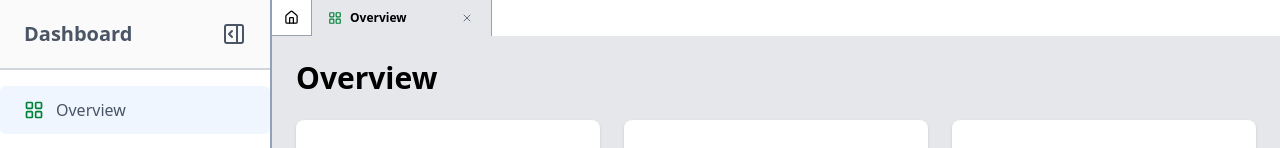
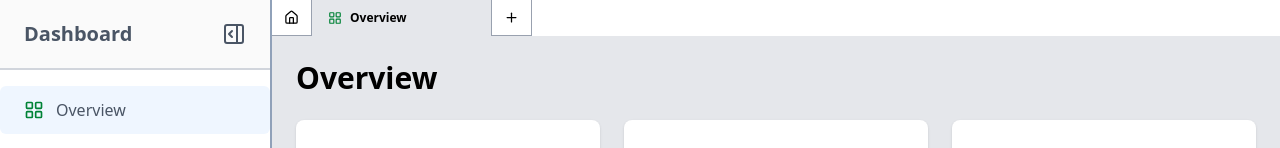
Before and after one commit to jobairalsarkar1/breadcrumb-vs-tab-vite, a React (Vite) app: page / in a window 1280 px wide. Shown: the top 148 px of the page. Built offline with nearby package versions, Linux system fonts and the light colour scheme.

Commit message:
Chrome like plus tab on topbar

```diff
--- a/src/components/Layout.tsx
+++ b/src/components/Layout.tsx
@@ -8,6 +8,7 @@ import {
   ShoppingBag,
   FileText,
   MessageSquare,
+  Plus,
 } from "lucide-react";
 
 interface LayoutProps {
@@ -15,13 +16,16 @@ interface LayoutProps {
 }
 
 interface Tab {
+  id: string;
   name: string;
   path: string;
   icon?: React.ReactNode;
+  isEmpty?: boolean;
+  createdAt: number;
 }
 
 // Define all menu items with icons for tabs
-const menuItems: Tab[] = [
+const menuItems: Omit<Tab, "id" | "createdAt">[] = [
   {
     name: "Overview",
     path: "/",
@@ -57,17 +61,33 @@ const menuItems: Tab[] = [
 const STORAGE_KEY = "breadcrumb-tabs";
 
 interface SavedTab {
+  id?: string; // Make id optional for backward compatibility
   name: string;
   path: string;
+  isEmpty?: boolean;
+  createdAt?: number;
+}
+
+// Helper to generate ID for old tabs without ID
+function generateIdForOldTab(tab: SavedTab): string {
+  if (tab.id) return tab.id;
+
+  if (tab.path === "/") return "home";
+  if (tab.path.startsWith("/empty-")) {
+    return `empty-${Date.now()}-${Math.random().toString(36).substr(2, 9)}`;
+  }
+  return `page-${tab.path.replace(/\//g, "-")}`;
 }
 
 function getInitialTabs(): Tab[] {
   if (typeof window === "undefined") {
     return [
       {
+        id: "home",
         name: "Overview",
         path: "/",
         icon: <LayoutGrid size={14} className="text-green-700" />,
+        createdAt: Date.now(),
       },
     ];
   }
@@ -76,17 +96,33 @@ function getInitialTabs(): Tab[] {
     const saved = localStorage.getItem(STORAGE_KEY);
     if (saved) {
       const parsed: SavedTab[] = JSON.parse(saved);
-      // Restore tabs with their icons
       if (Array.isArray(parsed) && parsed.length > 0) {
         const restoredTabs = parsed.map((tab: SavedTab) => {
-          // Find the matching menu item to get the icon
+          const id = generateIdForOldTab(tab);
+          const createdAt = tab.createdAt || Date.now();
+
+          if (tab.isEmpty || tab.path.startsWith("/empty-")) {
+            return {
+              id,
+              name: tab.name,
+              path: tab.path,
+              icon: <Plus size={14} className="text-gray-500" />,
+              isEmpty: true,
+              createdAt,
+            };
+          }
+
           const menuItem = menuItems.find((m) => m.path === tab.path);
           return {
-            ...tab,
+            id,
+            name: tab.name,
+            path: tab.path,
             icon: menuItem?.icon || undefined,
+            createdAt,
           };
         });
-        return restoredTabs;
+        // Sort by creation time
+        return restoredTabs.sort((a, b) => a.createdAt - b.createdAt);
       }
     }
   } catch (error) {
@@ -95,11 +131,25 @@ function getInitialTabs(): Tab[] {
 
   return [
     {
+      id: "home",
       name: "Overview",
       path: "/",
       icon: <LayoutGrid size={14} className="text-green-700" />,
+      createdAt: Date.now(),
     },
   ];
+}
+
+function generateTabId(path: string): string {
+  if (path === "/") return "home";
+  if (path.startsWith("/empty-")) {
+    return `empty-${Date.now()}-${Math.random().toString(36).substr(2, 9)}`;
+  }
+  return `page-${path.replace(/\//g, "-")}`;
+}
+
+function generateEmptyTabPath(): string {
+  return `/empty-${Date.now()}-${Math.random().toString(36).substr(2, 9)}`;
 }
 
 export default function Layout({ children }: LayoutProps) {
@@ -112,26 +162,49 @@ export default function Layout({ children }: LayoutProps) {
     if (isInitialized) return;
 
     const initializeTabs = () => {
-      const currentTab = menuItems.find((m) => m.path === location);
-      const initialTabs = getInitialTabs();
-
-      if (!currentTab) {
+      // If it's an empty tab, just mark as initialized
+      if (location.startsWith("/empty-")) {
         setIsInitialized(true);
         return;
       }
 
-      // Check if current tab already exists in initial tabs
-      const tabExists = initialTabs.some((tab) => tab.path === location);
+      const currentMenuItem = menuItems.find((m) => m.path === location);
+      const initialTabs = getInitialTabs();
 
-      if (!tabExists && currentTab.path !== "/") {
-        // Add the current tab to initial tabs
-        const newTabs = [...initialTabs, currentTab];
-        const uniqueTabs = Array.from(
-          new Map(newTabs.map((tab) => [tab.path, tab])).values()
-        );
-        setTabs(uniqueTabs);
-      } else {
-        setTabs(initialTabs);
+      if (!currentMenuItem) {
+        setIsInitialized(true);
+        return;
+      }
+
+      const tabId = generateTabId(location);
+      // Check if tab exists by path (for backward compatibility)
+      const tabExists = initialTabs.some(
+        (tab) => tab.id === tabId || tab.path === location
+      );
+
+      if (!tabExists && currentMenuItem.path !== "/") {
+        const newTab: Tab = {
+          id: tabId,
+          name: currentMenuItem.name,
+          path: currentMenuItem.path,
+          icon: currentMenuItem.icon,
+          createdAt: Date.now(),
+        };
+
+        setTabs((prev) => [...prev, newTab]);
+      } else if (!tabExists && location === "/") {
+        // Ensure home tab exists
+        const homeTabExists = initialTabs.some((tab) => tab.path === "/");
+        if (!homeTabExists) {
+          const homeTab: Tab = {
+            id: "home",
+            name: "Overview",
+            path: "/",
+            icon: <LayoutGrid size={14} className="text-green-700" />,
+            createdAt: Date.now(),
+          };
+          setTabs((prev) => [...prev, homeTab]);
+        }
       }
 
       setIsInitialized(true);
@@ -144,68 +217,88 @@ export default function Layout({ children }: LayoutProps) {
   useEffect(() => {
     if (!isInitialized) return;
     try {
-      // Save only essential data (not React elements)
-      const tabsToSave: SavedTab[] = tabs.map(({ name, path }) => ({
-        name,
-        path,
-      }));
+      const tabsToSave: SavedTab[] = tabs.map(
+        ({ id, name, path, isEmpty, createdAt }) => ({
+          id,
+          name,
+          path,
+          isEmpty,
+          createdAt,
+        })
+      );
       localStorage.setItem(STORAGE_KEY, JSON.stringify(tabsToSave));
     } catch (error) {
       console.error("Failed to save tabs to localStorage:", error);
     }
   }, [tabs, isInitialized]);
 
-  // Handle adding tabs when location changes (after initialization)
-  useEffect(() => {
-    if (!isInitialized) return;
+  const handleNewTab = useCallback(() => {
+    const emptyTabPath = generateEmptyTabPath();
+    const emptyTabId = generateTabId(emptyTabPath);
 
-    const handleLocationChange = () => {
-      const currentTab = menuItems.find((m) => m.path === location);
-      if (!currentTab) return;
-
-      // Check if current tab already exists
-      const tabExists = tabs.some((tab) => tab.path === location);
-
-      if (!tabExists && currentTab.path !== "/") {
-        setTabs((prev) => {
-          const newTabs = [...prev, currentTab];
-          // Remove duplicates
-          const uniqueTabs = Array.from(
-            new Map(newTabs.map((tab) => [tab.path, tab])).values()
-          );
-          return uniqueTabs;
-        });
-      }
+    const emptyTab: Tab = {
+      id: emptyTabId,
+      name: "New Tab",
+      path: emptyTabPath,
+      icon: <Plus size={14} className="text-gray-500" />,
+      isEmpty: true,
+      createdAt: Date.now(),
     };
 
-    requestAnimationFrame(handleLocationChange);
-  }, [location, isInitialized, tabs]);
+    setTabs((prev) => [...prev, emptyTab]);
+    setLocation(emptyTabPath);
+  }, [setLocation]);
 
   const handleTabOpen = useCallback(
     (path: string) => {
-      const tab = menuItems.find((m) => m.path === path);
-      if (!tab) return;
+      const menuItem = menuItems.find((m) => m.path === path);
+      if (!menuItem) return;
 
-      setTabs((prev) => {
-        // Check if tab already exists
-        const tabExists = prev.some((t) => t.path === path);
-        if (tabExists) {
-          // If it exists, just navigate to it
-          setLocation(path);
-          return prev;
-        }
+      const tabId = generateTabId(path);
 
-        // Add new tab and remove duplicates
-        const newTabs = [...prev, tab];
-        const uniqueTabs = Array.from(
-          new Map(newTabs.map((t) => [t.path, t])).values()
-        );
-        return uniqueTabs;
-      });
+      // Check if tab already exists (by path for backward compatibility)
+      const existingTab = tabs.find((t) => t.id === tabId || t.path === path);
 
+      if (existingTab) {
+        // Switch to existing tab
+        setLocation(existingTab.path);
+        return;
+      }
+
+      // Check if we have an active empty tab that should be replaced
+      const activeTab = tabs.find((t) => t.path === location);
+      const isActiveEmpty = activeTab?.isEmpty;
+
+      if (isActiveEmpty) {
+        // Replace the empty tab with the clicked page
+        setTabs((prev) => {
+          const newTab: Tab = {
+            id: tabId,
+            name: menuItem.name,
+            path: menuItem.path,
+            icon: menuItem.icon,
+            createdAt: Date.now(),
+          };
+
+          return prev.map((t) => (t.id === activeTab.id ? newTab : t));
+        });
+        setLocation(path);
+        return;
+      }
+
+      // Create new tab
+      const newTab: Tab = {
+        id: tabId,
+        name: menuItem.name,
+        path: menuItem.path,
+        icon: menuItem.icon,
+        createdAt: Date.now(),
+      };
+
+      setTabs((prev) => [...prev, newTab]);
       setLocation(path);
     },
-    [setLocation]
+    [setLocation, tabs, location]
   );
 
   const handleTabClick = useCallback(
@@ -217,35 +310,35 @@ export default function Layout({ children }: LayoutProps) {
 
   const handleTabClose = useCallback(
     (path: string) => {
-      // Find the current index of the tab to close
-      const currentIndex = tabs.findIndex((t) => t.path === path);
-      if (currentIndex === -1) return;
+      // Find the tab(s) to close (by path for backward compatibility)
+      const tabsToClose = tabs.filter((t) => t.path === path);
+      if (tabsToClose.length === 0) return;
 
-      // Determine which tab to navigate to after closing
-      let targetTab: Tab | null = null;
-
-      if (tabs.length > 1) {
-        // Try to navigate to the tab to the left (like Chrome)
-        if (currentIndex > 0) {
-          targetTab = tabs[currentIndex - 1];
-        }
-        // If it's the first tab, navigate to the next tab
-        else if (currentIndex === 0 && tabs.length > 1) {
-          targetTab = tabs[1];
-        }
+      // Don't allow closing the home tab if it's the only non-empty tab
+      const nonEmptyTabs = tabs.filter(
+        (t) => !t.isEmpty && !t.path.startsWith("/empty-")
+      );
+      if (nonEmptyTabs.length === 1 && nonEmptyTabs[0].path === "/") {
+        return;
       }
 
-      // Remove the tab from the tabs array
+      // Find index of active tab to close
+      const activeTabIndex = tabs.findIndex(
+        (t) => t.path === location && t.path === path
+      );
+
+      // Create new tabs array without the closed tab(s)
       const newTabs = tabs.filter((t) => t.path !== path);
       setTabs(newTabs);
 
-      // If we're closing the active tab, navigate to targetTab
+      // If we're closing the active tab, navigate to another tab
       if (location === path) {
-        if (targetTab) {
-          // Navigate to the target tab
-          setLocation(targetTab.path);
+        // Chrome-like behavior: navigate to tab on the LEFT if available
+        if (activeTabIndex > 0) {
+          // Navigate to tab to the left
+          setLocation(tabs[activeTabIndex - 1].path);
         } else if (newTabs.length > 0) {
-          // Fallback: navigate to the first tab
+          // If closing first tab, navigate to the new first tab
           setLocation(newTabs[0].path);
         } else {
           // No tabs left, go to home
@@ -256,20 +349,48 @@ export default function Layout({ children }: LayoutProps) {
     [tabs, location, setLocation]
   );
 
+  // Check if current location is an empty tab
+  const isCurrentEmptyTab = tabs.some(
+    (tab) =>
+      tab.path === location && (tab.isEmpty || tab.path.startsWith("/empty-"))
+  );
+
   return (
     <div className="h-screen flex overflow-hidden">
-      {/* Sidebar */}
       <Sidebar onTabOpen={handleTabOpen} />
 
-      {/* Main Content */}
       <div className="flex-1 flex flex-col overflow-hidden">
         <Topbar
           tabs={tabs}
           activeTab={location}
           onTabClick={handleTabClick}
           onTabClose={handleTabClose}
+          onNewTab={handleNewTab}
         />
-        <main className="flex-1 bg-gray-200 overflow-auto">{children}</main>
+        <main className="flex-1 bg-gray-200 overflow-auto">
+          {isCurrentEmptyTab ? (
+            <div className="h-full flex items-center justify-center bg-gray-100">
+              <div className="text-center p-8 bg-white rounded-lg shadow-md max-w-md">
+                <Plus size={48} className="mx-auto text-gray-400 mb-4" />
+                <h2 className="text-2xl font-semibold text-gray-700 mb-2">
+                  New Tab
+                </h2>
+                <p className="text-gray-600 mb-6">
+                  Click on any sidebar link to load content in this tab.
+                </p>
+                <div className="text-sm text-gray-500">
+                  <p>This empty tab will be replaced when you:</p>
+                  <ul className="mt-2 list-disc list-inside text-left">
+                    <li>Click a sidebar menu item</li>
+                    <li>Navigate to any page from the sidebar</li>
+                  </ul>
+                </div>
+              </div>
+            </div>
+          ) : (
+            children
+          )}
+        </main>
       </div>
     </div>
   );
--- a/src/components/Topbar.tsx
+++ b/src/components/Topbar.tsx
@@ -1,6 +1,7 @@
-import { X, Home } from "lucide-react";
+import { X, Home, Plus } from "lucide-react";
 
 interface Tab {
+  id?: string; // Make id optional for backward compatibility
   name: string;
   path: string;
   icon?: React.ReactNode;
@@ -11,6 +12,7 @@ interface TopbarProps {
   activeTab: string;
   onTabClick: (path: string) => void;
   onTabClose: (path: string) => void;
+  onNewTab: () => void;
 }
 
 export default function Topbar({
@@ -18,10 +20,25 @@ export default function Topbar({
   activeTab,
   onTabClick,
   onTabClose,
+  onNewTab,
 }: TopbarProps) {
   const handleCloseClick = (e: React.MouseEvent, path: string) => {
     e.stopPropagation();
     onTabClose(path);
+  };
+
+  // Helper to check if a tab is empty
+  const isEmptyTab = (tab: Tab): boolean => {
+    // Check by path or by id
+    return (
+      tab.path.startsWith("/empty-") ||
+      (tab.id?.startsWith?.("empty-") ?? false)
+    );
+  };
+
+  // Helper to check if tab is home
+  const isHomeTab = (tab: Tab): boolean => {
+    return tab.path === "/" || tab.id === "home";
   };
 
   return (
@@ -36,10 +53,15 @@ export default function Topbar({
 
       {tabs.map((tab) => {
         const isActive = activeTab === tab.path;
+        // const isEmpty = isEmptyTab(tab);
+        const isHome = isHomeTab(tab);
+
+        // Count non-empty tabs
+        const nonEmptyTabsCount = tabs.filter((t) => !isEmptyTab(t)).length;
 
         return (
           <div
-            key={tab.path}
+            key={tab.id || tab.path} // Use id if available, otherwise path
             className={`flex items-center justify-between text-black gap-2 px-4 cursor-pointer
               border-r border-gray-400 h-full w-[180px] shrink-0
               ${
@@ -56,6 +78,8 @@ export default function Topbar({
               <span className="truncate">{tab.name}</span>
             </div>
 
+            {/* Don't show close button for home tab if it's the only non-empty tab */}
+            {isHome && nonEmptyTabsCount === 1 ? null : (
               <button
                 className="w-4 h-4 flex items-center justify-center text-gray-500 hover:text-black"
                 onClick={(e) => handleCloseClick(e, tab.path)}
@@ -63,9 +87,19 @@ export default function Topbar({
               >
                 <X className="w-3 h-3" />
               </button>
+            )}
           </div>
         );
       })}
+
+      {/* PLUS BUTTON for new empty tab */}
+      <button
+        onClick={onNewTab}
+        className="px-3 border-r border-b border-gray-400 h-full flex items-center hover:bg-gray-100 text-black shrink-0"
+        aria-label="New Tab"
+      >
+        <Plus size={15} />
+      </button>
     </div>
   );
 }
```
Also changed, not shown: src/App.tsx (+22 -2 lines). Lines whose indentation alone changed are shown as unchanged.
